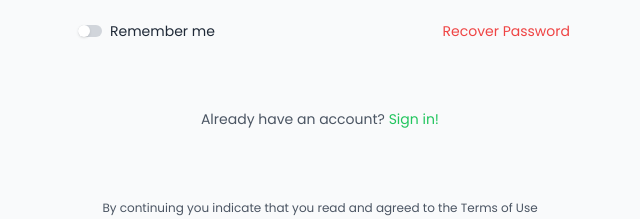
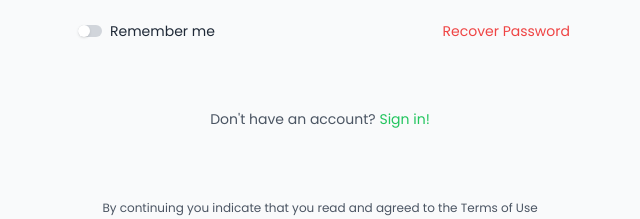
Before and after one commit to AyoubBoulguana/Bootcamp, a plain HTML site: page login.html in a window 1280 px wide. Shown: the part 512-731 px from the top of the page, 64-704 px from the left. Drawn offline with nearby package versions, Linux system fonts and the light colour scheme.

Commit message:
update roots

```diff
--- a/login.html
+++ b/login.html
@@ -109,8 +109,10 @@
             </a>
           </div>
           <p class="text-center text-gray-600 text-sm pt-[60px]">
-            Already have an account?
-            <a href="#" class="text-green-500 hover:underline">Sign in!</a>
+            Don't have an account?
+            <a href="index.html" class="text-green-500 hover:underline"
+              >Sign in!</a
+            >
           </p>
 
           <p class="text-center text-gray-600 text-[12px] font-light pt-[70px]">
```
Also changed, not shown: index.html (+3 -1 lines).
